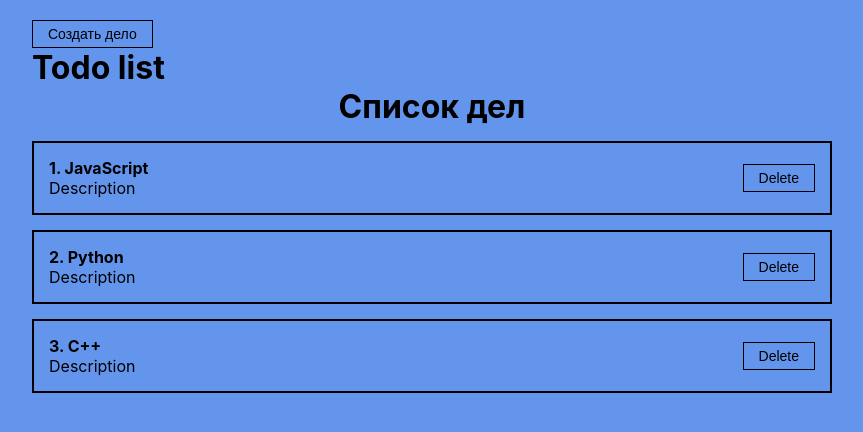
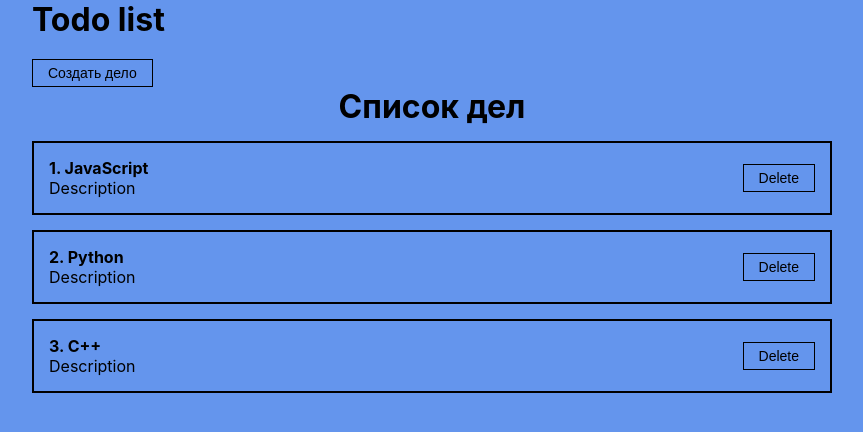
Before and after one commit to NailRz/learn-proj, a React (Create React App) app: page / in a window 1280 px wide. Shown: the top 432 px of the page, without its empty margins (208-1071 px from the left). Built offline with nearby package versions, Linux system fonts and the light colour scheme.

Commit message:
modified:   src/App.js

```diff
--- a/src/App.js
+++ b/src/App.js
@@ -14,7 +14,7 @@ function App() {
 
   const createPost = (newPost) => {
     setPosts([...posts, newPost]);
-    setModal(false)
+    setModal(false);
   };
 
   const removePost = (post) => {
@@ -24,12 +24,13 @@ function App() {
   const [modal, setModal] = useState(false);
   return (
     <div className="App">
-      <MyButton style = {{marginTop:  20}}  onClick = {() => setModal(true)}> Создать дело </MyButton>
+      <h1>Todo list</h1>
       <MyModal visible={modal} setVisible={setModal}>
         <PostForm create={createPost} />
       </MyModal>
-      <h1>Todo list</h1>
-
+      <MyButton style={{ marginTop: 20 }} onClick={() => setModal(true)}>
+        Создать дело
+      </MyButton>
       {posts.length === 0 ? (
         <h2>Создайте дело!</h2>
       ) : (
```
